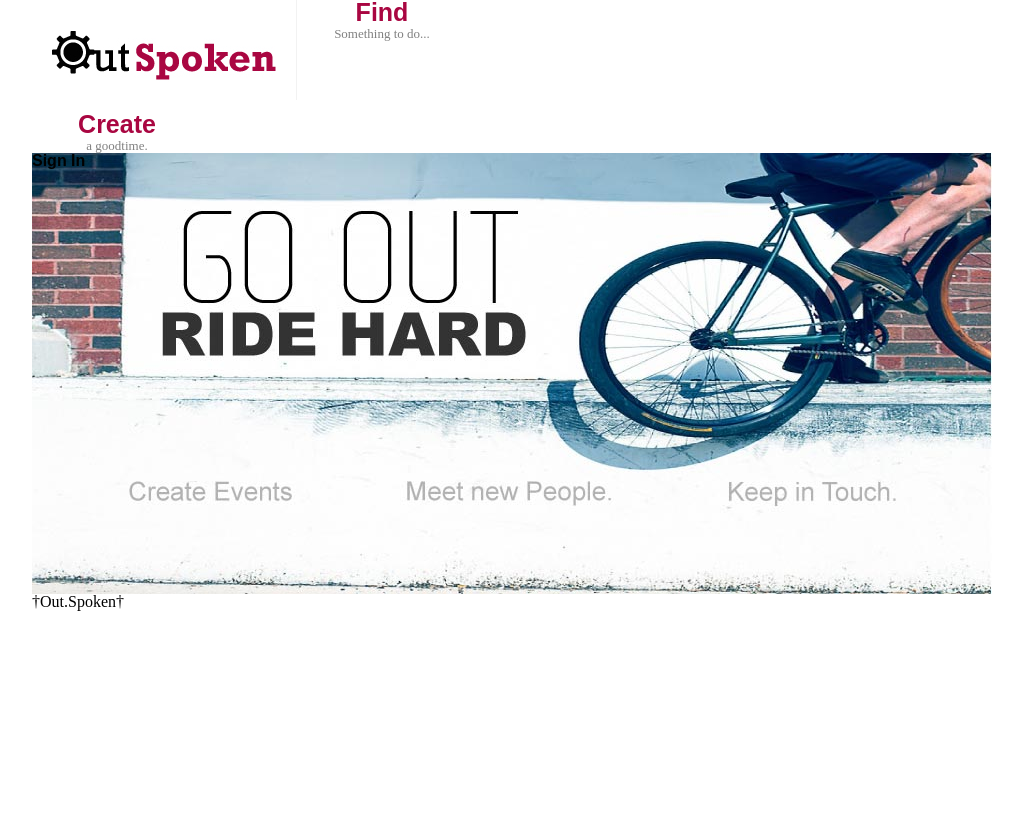
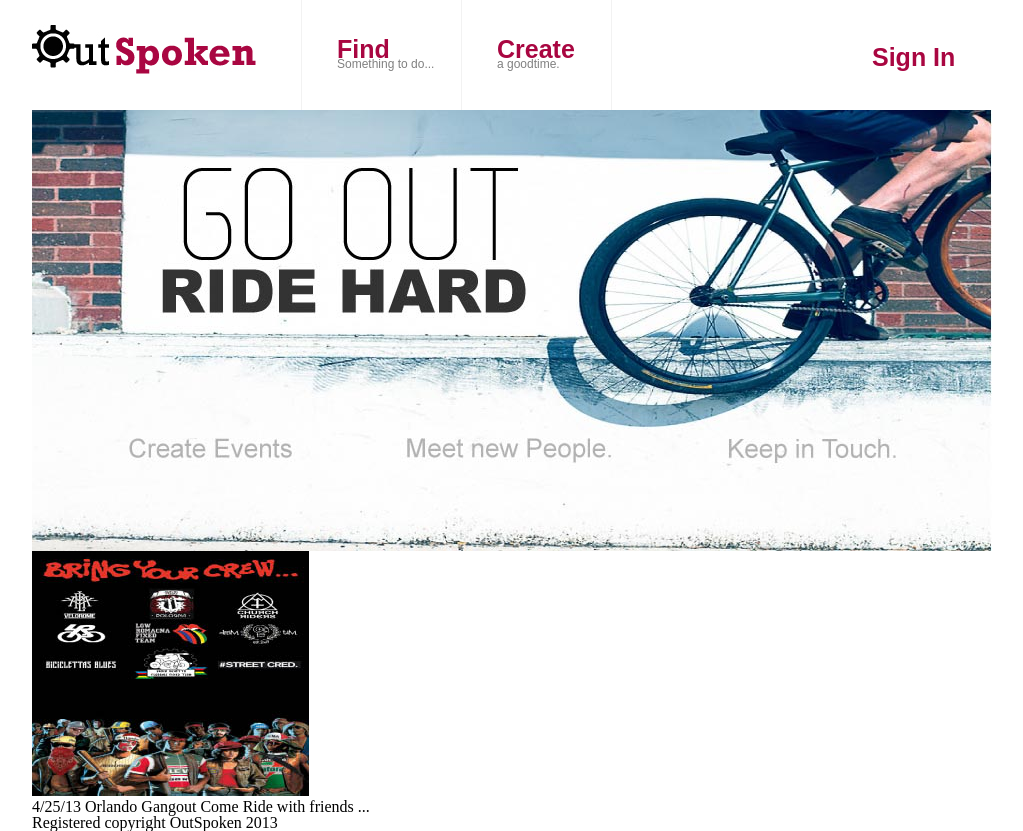
Before and after one commit to TheHolyCity/OutSpoken, a PHP site: page /home.html in a window 1280 px wide. Shown: the whole page, without its empty margins (128-1151 px from the left). Before the commit the page ends 611 px from the top, so only its background shows below. Run offline with PHP 8.4, Linux system fonts and the light colour scheme.

Commit message:
some updates on home

```diff
--- a/css/web.css
+++ b/css/web.css
@@ -74,29 +74,39 @@ clear: both;
 #branding{
 	background: url('../images/brand.jpg') center no-repeat;
 	width: 224px;
-	height: 52px;
-	margin-top:30px;
-	margin-left:20px;
-	margin-bottom: 30px;
-	margin-right: 20px;
+	height: 65px;
+	padding-top: 35px;
 	float:left;
+	margin-right: 45px;
 }
+.navitem{
+	float: left;
+	width: 160px;
+}
+
+.navitem a{
+	width: 145px;
+	display: block;
+	height: 65px;
+	padding-top: 35px;
+	padding: 45px 20px 0 35px;
+	border-left: solid 1px #F2F2F2;
+}
+
 #nav{
 	height: 100px;
 	width: 730px;
 }
 
 .subdesc{
-	font-size: 13px;
+	font-size: 12px;
 	color:#808080;
+	font-weight: 100;
 }
 
 #findbox{
-	width: 170px;
-	height: 100px;
-	float: left;
-	text-align: center;
-	border-left: solid 1px #F2F2F2;
+	line-height: 9.5px;
+
 }
 
 #find{
@@ -104,23 +114,50 @@ clear: both;
 	color: #A90641;
 }
 
-#createbox{
-	width: 170px;
-	height: 100px
-	float: left;
-	text-align: center;
+#createbox {
+	border-right: solid 1px #F2F2F2;
+	line-height: 9.5px;
+	width: 150px;
 }
 
 #create{
 	font-size: 25px;
 	color: #A90641;
 }
-#signin{
+#signin {
+	height: 65px;
+	color: #A90641;
+	font-size: 25px;
+	padding-top: 35px;
+	padding: 45px 20px 0 35px;
 	width: 100px;
-	float: left;
+	float: right;
+	border: none;
 }
+
 .cta{
 	background: url('../images/cta.jpg') center no-repeat;
 	width: 960px;
 	height: 441px;
 	margin:0 auto;
+}
+
+.eventitem{
+
+}
+
+.eventimg{
+	z-index: 1;
+}
+
+.eventtextbg{
+	z-index: 2;
+	background-color: #000;
+    -ms-filter: "progid:DXImageTransform.Microsoft.Alpha(Opacity=50)";
+    filter: alpha(opacity=50);
+    opacity: 0.5;
+}
+
+.eventtext{
+	z-index: 3;
+}
--- a/home.html
+++ b/home.html
@@ -9,20 +9,34 @@
 		<div id="wrapper">
 			<div id="branding"></div> <!-- Branding div close -->
 			<div class="nav">
-				<div id="findbox">
-					<a href="#" id="find" class="ab">Find</a>
-					<span class="subdesc"><br/>Something to do...</span>
+
+				<div id="findbox" class="navitem">
+					<a href="#" id="find" class="ab">Find<br/>
+						<span class="subdesc">Something to do...</span></a>
 				</div>
-				<div id="createbox">
-					<a href="#" id="create" class="ab">Create</a>
-					<span class="subdesc"><br/>a goodtime.</span>
+
+				<div id="createbox" class="navitem">
+					<a href="#" id="create" class="ab">Create<br/>
+						<span class="subdesc">a goodtime.</span></a>
 				</div>
-				<a href="#" id="signin" class="ab">Sign In</a>
+
+				<a href="#" id="signin" class="ab navitem">Sign In</a>
+
 			</div> <!-- Nav div closed -->
-			<div class="cta">
+
+			<div class="cta clear">
 			</div> <!-- CTA div closed -->
+
 			<div class="events">
+				<div class="eventitem">
+					<img class="eventimg" src="images/eventimg.jpg" alt="Event Name" />
+					<div class="eventtextbg"></div>
+					<span class="eventdate">4/25/13</span>
+					<span class="eventname">Orlando Gangout Come Ride with friends ...</span>
+
+				</div> <!-- Eventitem Close -->
 			</div> <!-- Events div closed -->
-			<div id="footer">†Out.Spoken†</div>
+
+			<div id="footer">Registered copyright OutSpoken 2013</div>
 		</div>
 	</body>
```
Also changed, not shown: images/eventimg.jpg (added).
